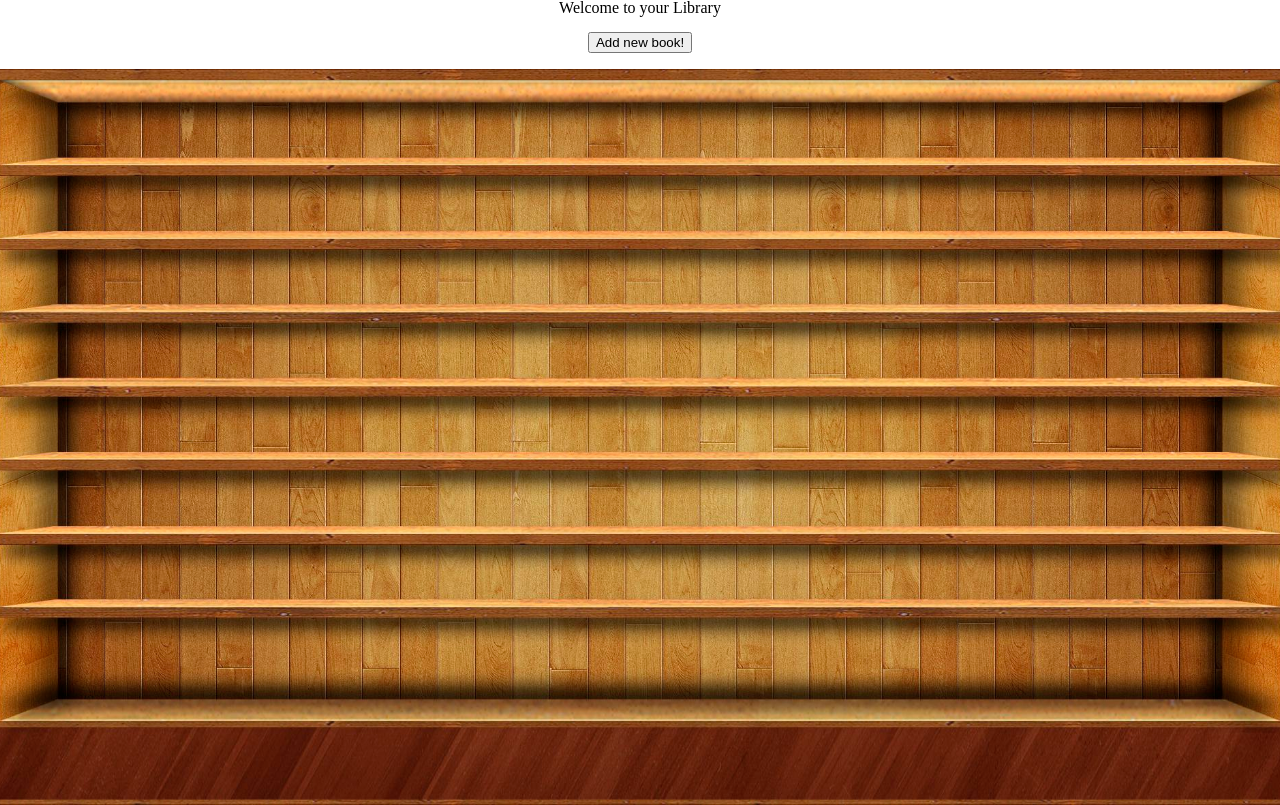
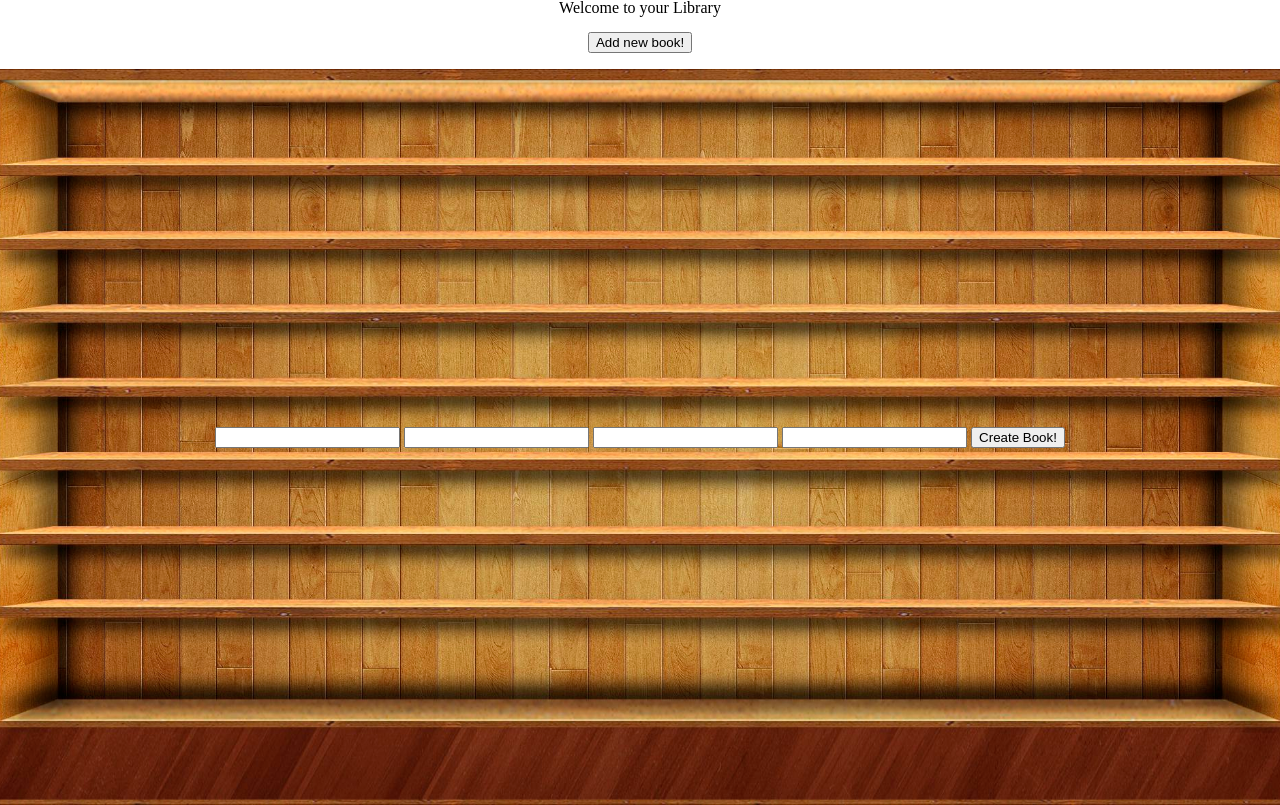
Before and after one commit to Clash2453/Odin-project-Library, a plain HTML site: page pages/index.html in a window 1280 px wide. Drawn offline with Linux system fonts and the light colour scheme.

Commit message:
Add form for book creation

```diff
--- a/pages/index.html
+++ b/pages/index.html
@@ -10,8 +10,24 @@
 <body>
     <main>
         <h1>Welcome to your Library</h1>
-        <button id="add-button">Add new book!</button>
-        <div class="container"></div>
+        <button onclick="gatherInput()" id="add-button">Add new book!</button>
+        <div class="container">
+            <div class="card input">
+                <label for="title">
+                    <input type="text">
+                </label>
+                <label for="author">
+                    <input type="text">
+                </label>
+                <label for="pages">
+                    <input type="text">
+                </label>
+                <label for="read">
+                    <input type="text">
+                </label>
+                <button onclick="createBook()" >Create Book!</button>
+            </div>
+        </div>
     </main>
     <script src="../js/script.js"></script>
 </body>
```
